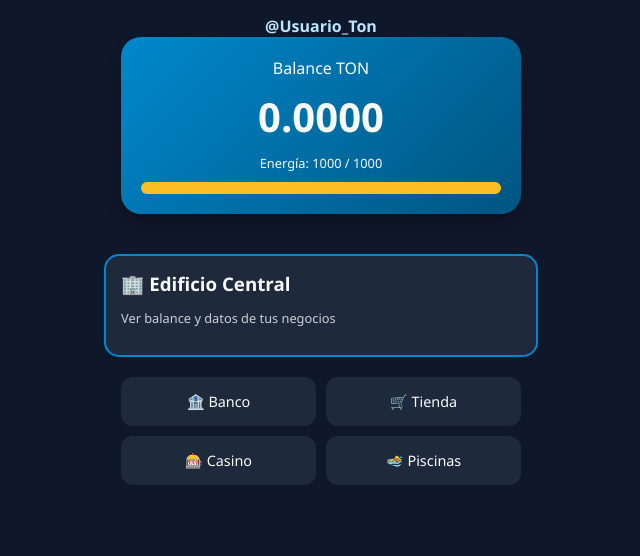
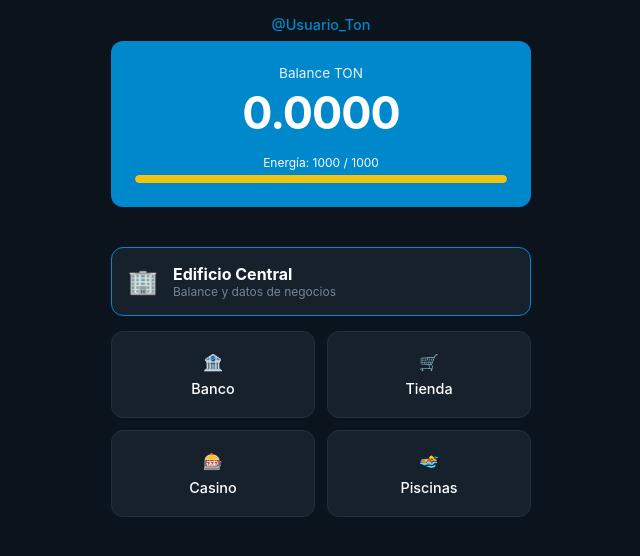
Before and after one commit to nyper95/ton-city-game, a website: page index.html in a window 1280 px wide. Shown: the whole page, without its empty margins (319-959 px from the left). Drawn offline with nearby package versions, Linux system fonts and the light colour scheme.

Commit message:
Update index.html

```diff
--- a/index.html
+++ b/index.html
@@ -3,226 +3,238 @@
 <head>
     <meta charset="UTF-8">
     <meta name="viewport" content="width=device-width, initial-scale=1.0">
-    <title>Ton City - Panel de Control</title>
+    <title>Ton City - Flat 2D</title>
     <script src="https://cdn.jsdelivr.net/npm/@supabase/supabase-js@2"></script>
     <style>
         :root {
-            --primary: #0088cc; /* Color TON */
-            --bg: #0f172a;
-            --card: #1e293b;
-            --text: #f8fafc;
-            --accent: #22c55e; /* Ganancias */
+            --primary: #0088cc;
+            --bg-dark: #0b141d; /* Fondo más sólido, menos gradiente */
+            --card-flat: #17212b; /* Estilo Telegram Desktop */
+            --text-main: #ffffff;
+            --text-dim: #708499;
+            --accent-green: #31b545;
+            --energy-yellow: #f1c40f;
+            --border-color: #242f3d;
         }
 
         body {
-            font-family: 'Segoe UI', Roboto, Helvetica, Arial, sans-serif;
-            background-color: var(--bg);
-            color: var(--text);
+            font-family: -apple-system, BlinkMacSystemFont, "Segoe UI", Roboto, Helvetica, Arial, sans-serif;
+            background-color: var(--bg-dark);
+            color: var(--text-main);
             margin: 0;
-            padding: 15px;
+            padding: 16px;
             display: flex;
             flex-direction: column;
             align-items: center;
+            -webkit-tap-highlight-color: transparent;
         }
 
-        /* Header y Balance */
+        /* --- HEADER 2D --- */
         .header {
             width: 100%;
-            max-width: 400px;
-            text-align: center;
+            max-width: 420px;
             margin-bottom: 20px;
         }
 
-        .balance-container {
-            background: linear-gradient(135deg, var(--primary), #005580);
-            padding: 20px;
-            border-radius: 20px;
-            box-shadow: 0 10px 15px -3px rgba(0, 0, 0, 0.3);
+        #user-display {
+            text-align: center;
+            font-size: 0.9rem;
+            color: var(--primary);
+            margin-bottom: 8px;
+            font-weight: 500;
         }
 
-        #user-display { font-weight: bold; color: #bae6fd; }
-        .balance-amount { font-size: 2.5rem; font-weight: 800; margin: 10px 0; }
+        .balance-card-2d {
+            background-color: var(--primary); /* Color sólido para efecto 2D */
+            padding: 24px;
+            border-radius: 12px; /* Menos redondeado para estilo técnico */
+            text-align: center;
+        }
 
-        /* Energía */
-        .energy-container {
-            width: 100%;
-            background: #334155;
-            height: 12px;
-            border-radius: 10px;
-            margin-top: 10px;
+        .balance-label { font-size: 0.85rem; opacity: 0.9; }
+        .balance-amount { font-size: 2.8rem; font-weight: 700; margin: 5px 0; letter-spacing: -1px; }
+
+        /* --- ENERGÍA FLAT --- */
+        .energy-box { margin-top: 15px; }
+        .energy-text { font-size: 0.75rem; margin-bottom: 5px; }
+        .energy-bar-bg {
+            background: rgba(0,0,0,0.2);
+            height: 8px;
+            border-radius: 4px;
             overflow: hidden;
         }
         #energy-fill {
-            background: #fbbf24;
+            background: var(--energy-yellow);
             height: 100%;
             width: 100%;
-            transition: width 0.3s ease;
+            border-radius: 4px;
         }
 
-        /* Edificio Central (Dashboard) */
-        .card-central {
+        /* --- EDIFICIO CENTRAL (Dashboard Flat) --- */
+        .card-central-2d {
             width: 100%;
-            max-width: 400px;
-            background: var(--card);
-            border: 2px solid var(--primary);
-            border-radius: 15px;
-            padding: 15px;
+            max-width: 420px;
+            background: var(--card-flat);
+            border: 1px solid var(--primary); /* Borde simple sin brillo */
+            border-radius: 12px;
+            padding: 16px;
             margin-top: 20px;
-            cursor: pointer;
-            transition: transform 0.2s;
+            display: flex;
+            align-items: center;
+            box-sizing: border-box;
         }
-        .card-central:active { transform: scale(0.98); }
 
-        /* Lista de Negocios en el Edificio Central */
+        .icon-square {
+            font-size: 24px;
+            margin-right: 15px;
+        }
+
+        /* --- GRILLA DE NEGOCIOS 2D --- */
         .negocios-grid {
             width: 100%;
-            max-width: 400px;
+            max-width: 420px;
             display: grid;
             grid-template-columns: 1fr 1fr;
-            gap: 10px;
-            margin-top: 20px;
+            gap: 12px;
+            margin-top: 15px;
         }
 
-        .negocio-card {
-            background: var(--card);
-            padding: 15px;
+        .negocio-item-2d {
+            background: var(--card-flat);
+            border: 1px solid var(--border-color);
+            padding: 20px 10px;
             border-radius: 12px;
             text-align: center;
-            font-size: 0.9rem;
+            transition: background 0.2s;
         }
 
+        .negocio-item-2d:active { background: #242f3d; }
+        .negocio-label { display: block; margin-top: 8px; font-size: 0.9rem; font-weight: 500; }
+
+        /* --- MODAL FLAT --- */
         .modal {
             display: none;
             position: fixed;
             top: 0; left: 0; width: 100%; height: 100%;
-            background: rgba(0,0,0,0.8);
+            background: rgba(0,0,0,0.85); /* Oscurecido sólido */
             justify-content: center;
             align-items: center;
-            z-index: 100;
+            z-index: 1000;
         }
 
-        .modal-content {
-            background: var(--card);
-            padding: 20px;
-            border-radius: 20px;
+        .modal-content-2d {
+            background: var(--card-flat);
+            border: 1px solid var(--border-color);
+            padding: 24px;
+            border-radius: 16px;
             width: 85%;
-            max-width: 350px;
+            max-width: 340px;
         }
 
-        .business-item {
+        .modal-title { margin-top: 0; font-size: 1.2rem; border-bottom: 1px solid var(--border-color); padding-bottom: 10px; }
+
+        .business-row {
             display: flex;
             justify-content: space-between;
-            padding: 10px 0;
-            border-bottom: 1px solid #334155;
+            padding: 12px 0;
+            border-bottom: 1px solid var(--border-color);
+            font-size: 0.9rem;
         }
 
-        .profit { color: var(--accent); font-weight: bold; }
+        .profit-2d { color: var(--accent-green); font-weight: 600; }
 
-        .btn-close {
+        .btn-flat {
             background: var(--primary);
             color: white;
             border: none;
-            padding: 10px;
+            padding: 12px;
             width: 100%;
-            border-radius: 10px;
-            margin-top: 15px;
+            border-radius: 8px;
+            margin-top: 20px;
+            font-weight: 600;
+            cursor: pointer;
         }
+
     </style>
 </head>
 <body>
 
     <div class="header">
-        <div id="user-display">@Cargando...</div>
-        <div class="balance-container">
-            <div>Balance TON</div>
-            <div class="balance-amount"><span id="balance">0.0000</span></div>
-            <div style="font-size: 0.8rem;">Energía: <span id="energy-val">1000 / 1000</span></div>
-            <div class="energy-container">
-                <div id="energy-fill"></div>
+        <div id="user-display">@Usuario_Ton</div>
+        <div class="balance-card-2d">
+            <div class="balance-label">Balance TON</div>
+            <div class="balance-amount" id="balance">0.0000</div>
+
+            <div class="energy-box">
+                <div class="energy-text">Energía: <span id="energy-val">1000 / 1000</span></div>
+                <div class="energy-bar-bg">
+                    <div id="energy-fill"></div>
+                </div>
             </div>
         </div>
     </div>
 
-    <div class="card-central">
-        <h3 style="margin: 0;">🏢 Edificio Central</h3>
-        <p style="font-size: 0.8rem; opacity: 0.8;">Ver balance y datos de tus negocios</p>
+    <div class="card-central-2d" onclick="abrirDetalles()">
+        <div class="icon-square">🏢</div>
+        <div>
+            <div style="font-weight: bold; font-size: 1rem;">Edificio Central</div>
+            <div style="font-size: 0.75rem; color: var(--text-dim);">Balance y datos de negocios</div>
+        </div>
     </div>
 
     <div class="negocios-grid">
-        <div class="negocio-card">🏦 Banco</div>
-        <div class="negocio-card">🛒 Tienda</div>
-        <div class="negocio-card">🎰 Casino</div>
-        <div class="negocio-card">🏊 Piscinas</div>
+        <div class="negocio-item-2d"><span>🏦</span><span class="negocio-label">Banco</span></div>
+        <div class="negocio-item-2d"><span>🛒</span><span class="negocio-label">Tienda</span></div>
+        <div class="negocio-item-2d"><span>🎰</span><span class="negocio-label">Casino</span></div>
+        <div class="negocio-item-2d"><span>🏊</span><span class="negocio-label">Piscinas</span></div>
     </div>
 
     <div id="modal-central" class="modal">
-        <div class="modal-content">
-            <h3>Balance de Ciudad</h3>
-            <div id="lista-negocios-central">
+        <div class="modal-content-2d">
+            <h3 class="modal-title">Estado de la Ciudad</h3>
+            <div id="lista-negocios">
                 </div>
-            <hr style="border: 0; border-top: 1px solid #334155; margin: 15px 0;">
-            <div style="text-align: right; font-weight: bold;" id="total-produccion"></div>
-            <button class="btn-close" onclick="cerrarModal()">Cerrar</button>
+            <div style="display: flex; justify-content: space-between; margin-top: 15px; font-weight: bold;">
+                <span>Total (80%)</span>
+                <span id="total-neto" class="profit-2d">0.0000 TON/h</span>
+            </div>
+            <button class="btn-flat" onclick="cerrarModal()">Entendido</button>
         </div>
     </div>
 
     <script>
-        // --- TU LÓGICA DE JAVASCRIPT ---
-        const SUPABASE_URL = 'https://TU_PROYECTO.supabase.co';
-        const SUPABASE_KEY = 'TU_ANON_KEY';
-        const supabaseClient = supabase.createClient(SUPABASE_URL, SUPABASE_KEY);
+        const REPARTO_USUARIO = 0.80;
 
-        const REPARTO = { USUARIO: 0.80, DUENO: 0.20 };
+        // Datos de ejemplo para visualizar
+        const negocios = [
+            { nombre: "Banco", prod: 0.0150 },
+            { nombre: "Tienda", prod: 0.0050 },
+            { nombre: "Casino", prod: 0.0500 },
+            { nombre: "Piscinas", prod: 0.0200 }
+        ];
 
-        let cityData = {
-            user: { username: "", balance_total: 0.0000, energy: 1000 },
-            negocios: {
-                banco: { produccion: 0.015, nivel: 1 },
-                tienda: { produccion: 0.005, nivel: 1 },
-                casino: { produccion: 0.050, nivel: 1 },
-                piscinas: { produccion: 0.020, nivel: 1 }
-            }
-        };
+        function abrirDetalles() {
+            const container = document.getElementById('lista-negocios');
+            let suma = 0;
+            container.innerHTML = "";
 
-        function actualizarInterfaz() {
-            document.getElementById('balance').innerText = cityData.user.balance_total.toFixed(4);
-            document.getElementById('energy-val').innerText = `${cityData.user.energy} / 1000`;
-            const energyPercent = (cityData.user.energy / 1000) * 100;
-            document.getElementById('energy-fill').style.width = `${energyPercent}%`;
-        }
+            negocios.forEach(n => {
+                const neto = n.prod * REPARTO_USUARIO;
+                suma += neto;
+                container.innerHTML += `
+                    <div class="business-row">
+                        <span>${n.nombre}</span>
+                        <span class="profit-2d">+${neto.toFixed(4)}</span>
+                    </div>`;
+            });
 
-        function abrirDetallesEdificioCentral() {
-            const lista = document.getElementById('lista-negocios-central');
-            let html = "";
-            let total = 0;
-
-            for (const [nombre, info] of Object.entries(cityData.negocios)) {
-                const gananciaNeta = info.produccion * REPARTO.USUARIO;
-                total += gananciaNeta;
-                html += `
-                    <div class="business-item">
-                        <span>${nombre.charAt(0).toUpperCase() + nombre.slice(1)}</span>
-                        <span class="profit">+${gananciaNeta.toFixed(4)}/h</span>
-                    </div>`;
-            }
-
-            lista.innerHTML = html;
-            document.getElementById('total-produccion').innerText = `Total Neto: ${total.toFixed(4)} TON/h`;
+            document.getElementById('total-neto').innerText = `${suma.toFixed(4)} TON/h`;
             document.getElementById('modal-central').style.display = 'flex';
         }
 
         function cerrarModal() {
             document.getElementById('modal-central').style.display = 'none';
         }
-
-        document.querySelector('.card-central').addEventListener('click', abrirDetallesEdificioCentral);
-
-        window.onload = () => {
-            // Simulación de carga de nombre de Telegram
-            cityData.user.username = "Usuario_Ton";
-            document.getElementById('user-display').innerText = `@${cityData.user.username}`;
-            actualizarInterfaz();
-        };
     </script>
 </body>
 </html>
```
